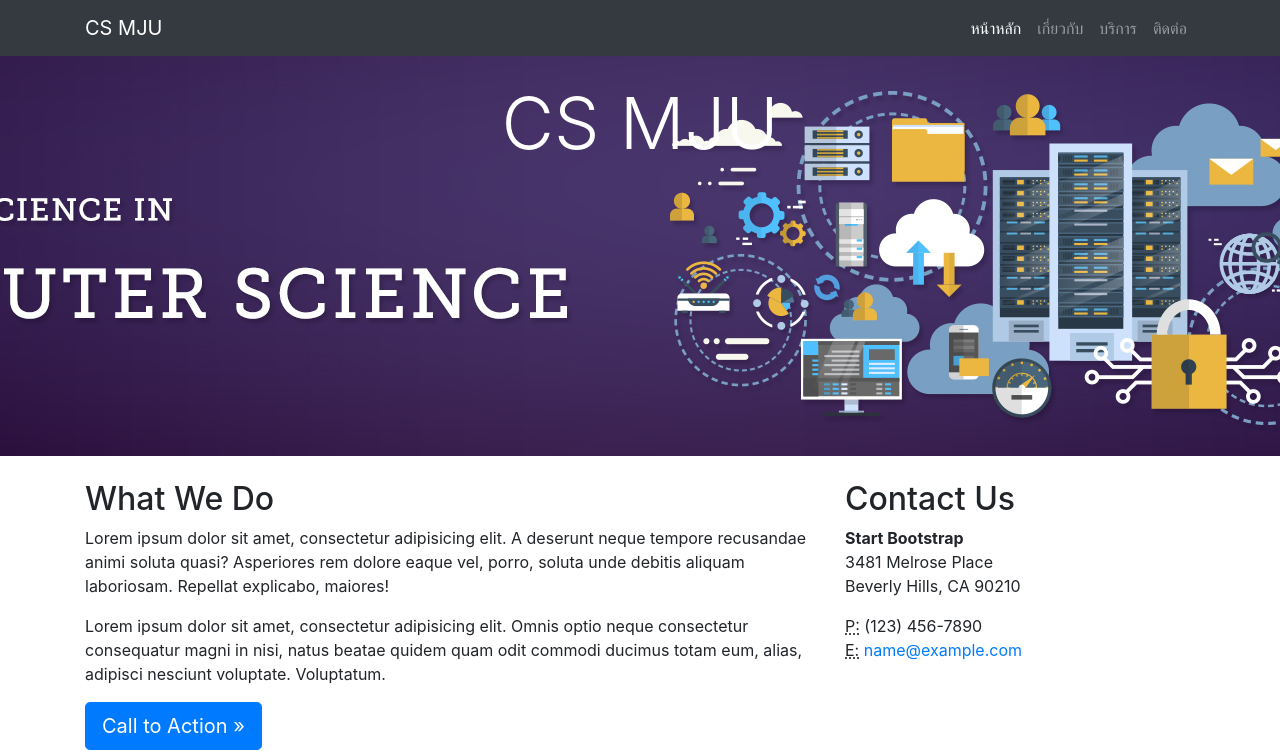
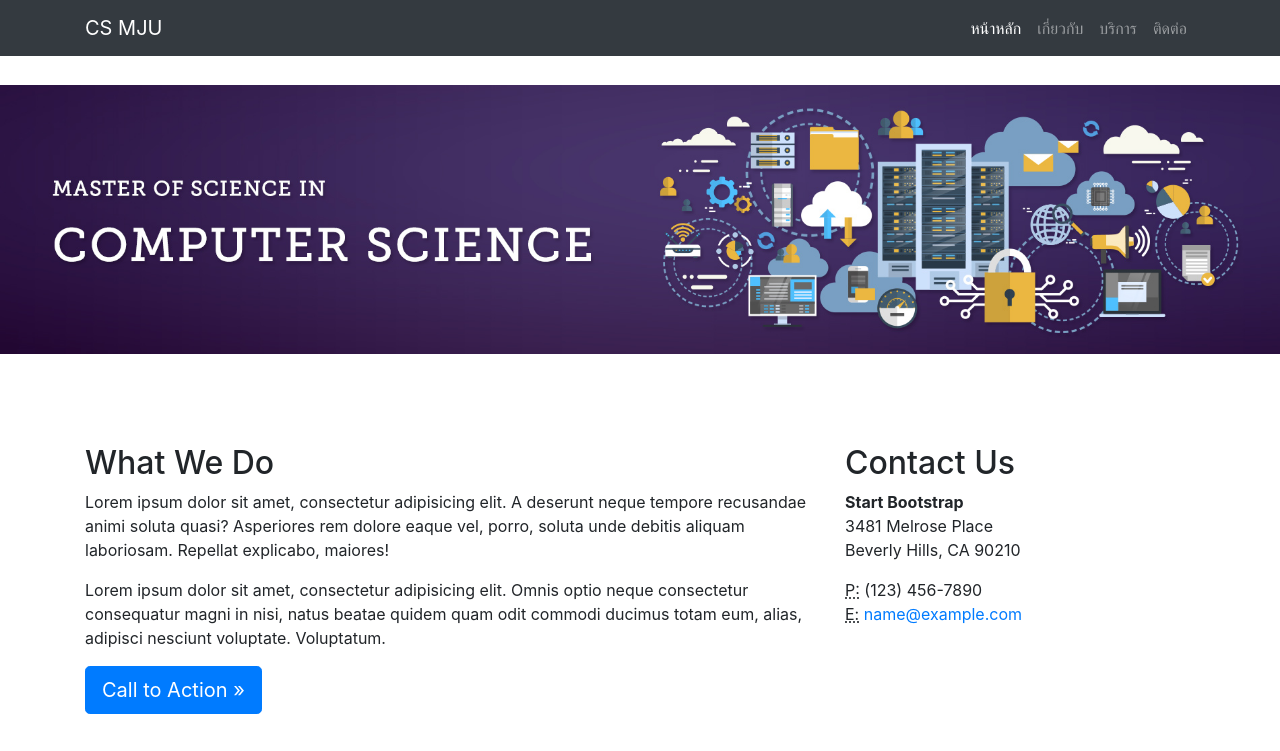
Before and after one commit to aarmzafza/Project-1-Aj.Jo, a website: page index.html in a window 1280 px wide. Shown: the top 751 px of the page. Drawn offline with Linux system fonts and the light colour scheme.

Commit message:
แก้1

```diff
--- a/css/business-frontpage.css
+++ b/css/business-frontpage.css
@@ -10,7 +10,7 @@ body {
 
 @media (min-width: 992px) {
   body {
-    padding-top: 56px;
+    padding-top: 20px;
   }
 }
 
@@ -20,7 +20,7 @@ body {
   background: url('../img/Internal_Banner_MS_Computer_Science_1900x400_18.jpg') center center no-repeat scroll;
   -webkit-background-size: cover;
   -moz-background-size: cover;
-  background-size: cover;
+  background-size: 100%;
   -o-background-size: cover;
 }
 
--- a/index.html
+++ b/index.html
@@ -53,7 +53,7 @@
       <div class="container">
         <div class="row">
           <div class="col-lg-12">
-            <h1 class="display-3 text-center text-white mt-4">CS MJU</h1>
+            <h1 class="display-3 text-center text-white mt-4"></h1>
           </div>
         </div>
       </div>
```
